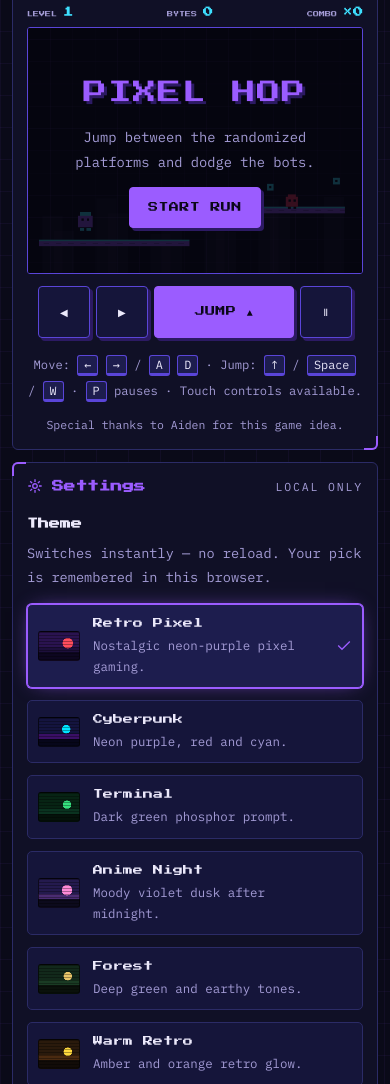
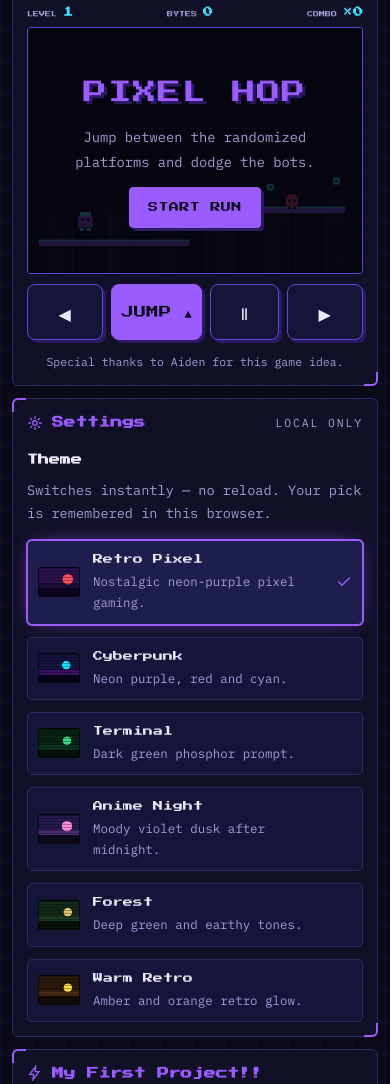
Before and after one commit to trevormbugua030-bit/retro-profile, a website: page index.html in a window 390 px wide. Shown: the part 3713-4797 px from the top of the page. Drawn offline with Linux system fonts and the light colour scheme.

Commit message:
Refine mobile platformer controls

```diff
--- a/script.js
+++ b/script.js
@@ -886,6 +886,7 @@ function initPlatformer() {
     const action = button.dataset.platformerControl;
     const press = (event) => {
       event.preventDefault();
+      if (event.pointerId != null) button.setPointerCapture?.(event.pointerId);
       if (action === "pause") { pause(); return; }
       if (game.mode !== "running") return;
       if (action === "jump") game.keys.add("jump");
@@ -893,7 +894,7 @@ function initPlatformer() {
     };
     const release = () => { if (action === "left" || action === "right") game.keys.delete(action); };
     button.addEventListener("pointerdown", press);
-    ["pointerup", "pointercancel", "pointerleave"].forEach((event) => button.addEventListener(event, release));
+    ["pointerup", "pointercancel", "lostpointercapture"].forEach((event) => button.addEventListener(event, release));
     button.addEventListener("click", (event) => { if (event.detail === 0) press(event); });
   });
   window.addEventListener("keydown", (event) => {
--- a/styles.css
+++ b/styles.css
@@ -1817,9 +1817,28 @@ a.meta-item:hover {
 .platformer-controls .btn { min-width: 48px; min-height: 44px; touch-action: manipulation; }
 @media (max-width: 520px) {
   .platformer-head { align-items: flex-start; }
-  .platformer-controls { gap: 6px; }
-  .platformer-controls .btn { min-width: 52px; min-height: 52px; padding-inline: 10px; }
-  .platformer-controls [data-platformer-control="jump"] { flex: 1; max-width: 140px; }
+  .platformer-controls {
+    display: grid;
+    grid-template-columns: minmax(48px, 1fr) minmax(64px, 1.2fr) minmax(48px, .9fr) minmax(48px, 1fr);
+    gap: 8px;
+    width: 100%;
+    margin-top: 10px;
+  }
+  .platformer-controls .btn {
+    min-width: 0;
+    min-height: 56px;
+    padding-inline: 8px;
+    border-radius: 8px;
+    font-size: 1rem;
+    touch-action: none;
+    user-select: none;
+    -webkit-user-select: none;
+  }
+  .platformer-controls [data-platformer-control="left"] { grid-column: 1; grid-row: 1; }
+  .platformer-controls [data-platformer-control="jump"] { grid-column: 2; grid-row: 1; font-size: .76rem; }
+  .platformer-controls [data-platformer-control="pause"] { grid-column: 3; grid-row: 1; }
+  .platformer-controls [data-platformer-control="right"] { grid-column: 4; grid-row: 1; }
+  .platformer-game > .hint { display: none; }
   .platformer-rewards { justify-content: space-between; gap: 8px; font-size: 6px; }
   .platformer-stage { border-radius: 3px; }
   .platformer-credit { margin-top: 12px; }
```
